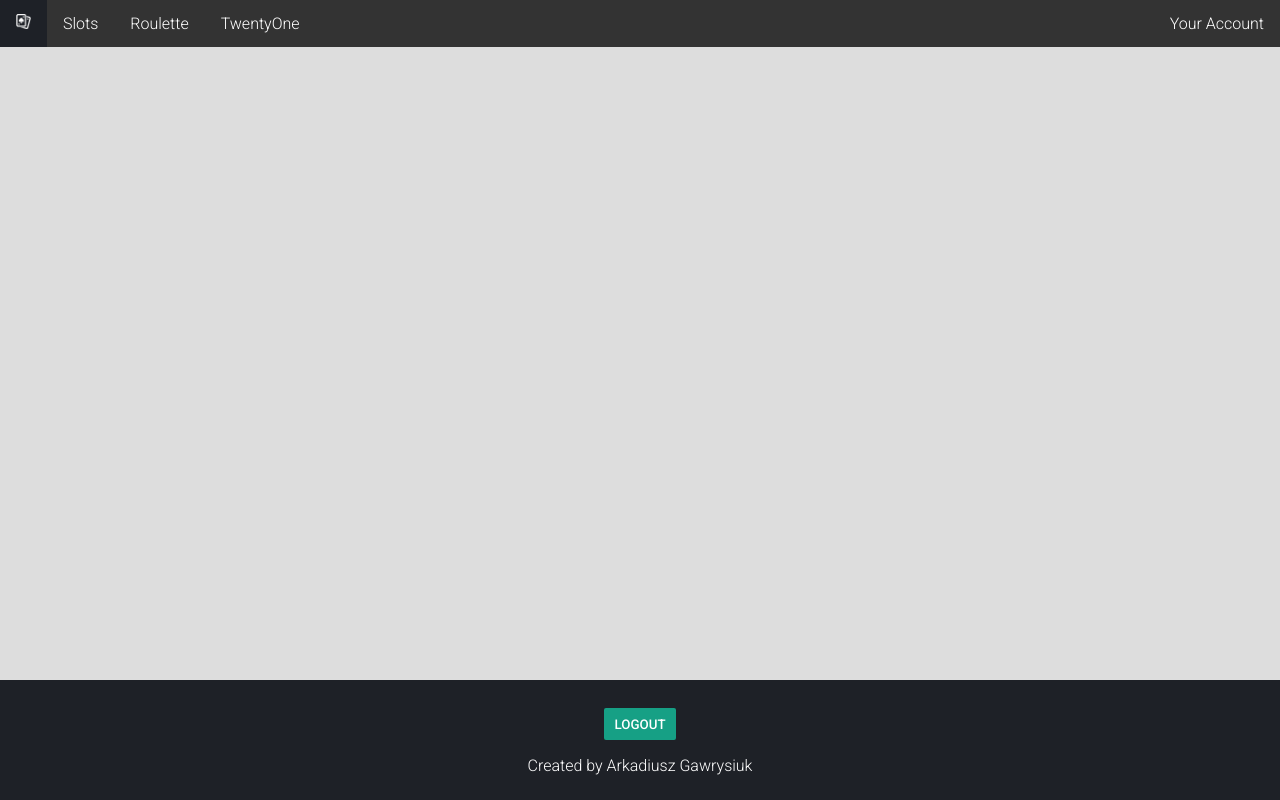
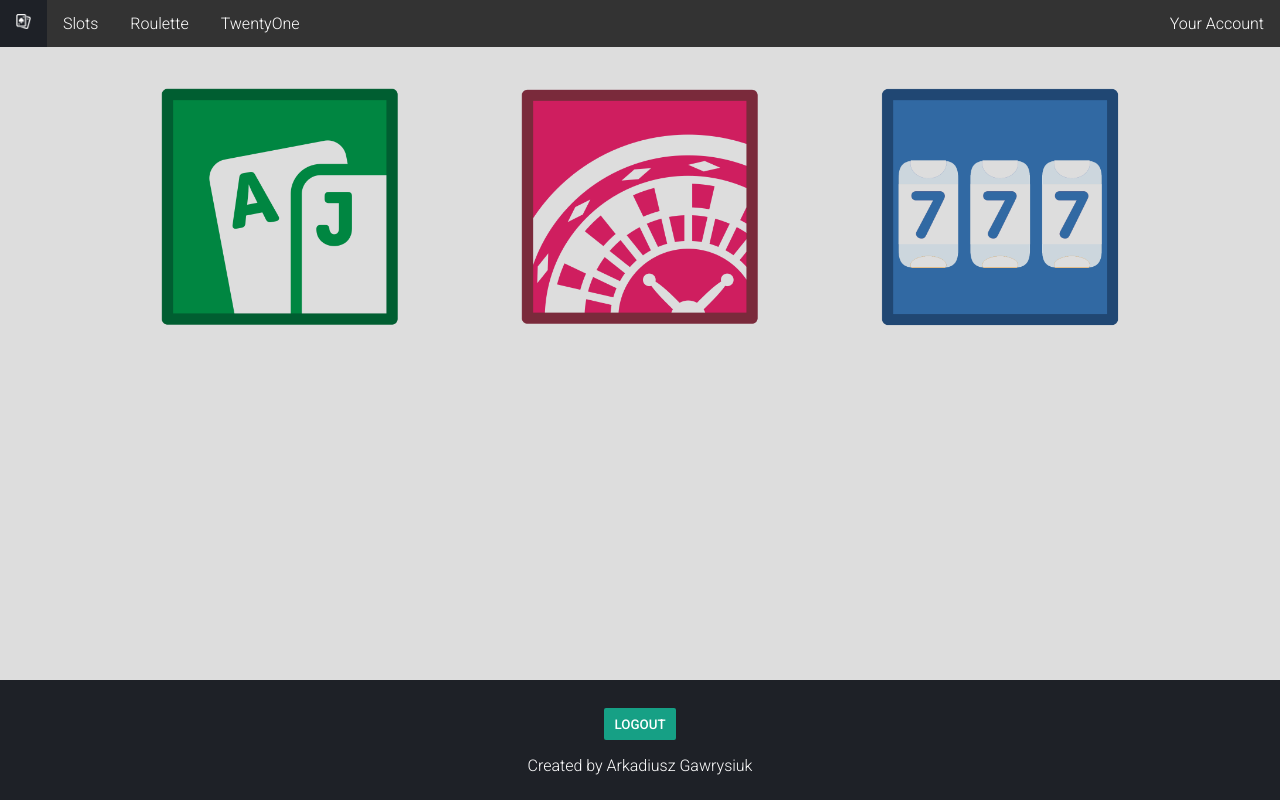
Before and after one commit to agawrysiuk/casino-spring-boot, an Angular app in the folder casino-frontend/: page /home in a window 1280 px wide. Before the commit this address led to /. Built offline with nearby package versions, Linux system fonts and the light colour scheme.

Commit message:
Added Home Component

```diff
--- a/casino-frontend/src/app/app-routing.module.ts
+++ b/casino-frontend/src/app/app-routing.module.ts
@@ -1,7 +1,11 @@
 import { NgModule } from '@angular/core';
 import { Routes, RouterModule } from '@angular/router';
+import {HomeComponent} from "./modules/home/home.component";
 
-const routes: Routes = [];
+const routes: Routes = [
+  { path: 'home', component: HomeComponent},
+  { path: '', redirectTo: 'home', pathMatch: 'full'}
+];
 
 @NgModule({
   imports: [RouterModule.forRoot(routes)],
--- a/casino-frontend/src/app/app.component.html
+++ b/casino-frontend/src/app/app.component.html
@@ -1,6 +1,6 @@
 <nav>
   <ul>
-    <li><a id="linkHome"><img src="/assets/images/casino-logo.png" id="casinoLogo" width="15" height="15" alt="casino_logo"/></a></li>
+    <li><a routerLink="/"><img src="/assets/images/casino-logo.png" id="casinoLogo" width="15" height="15" alt="casino_logo"/></a></li>
     <li><a id="linkSlots">Slots</a></li>
     <li><a id="linkRoulette">Roulette</a></li>
     <li><a id="linkTwentyOne">TwentyOne</a></li>
--- a/casino-frontend/src/app/app.module.ts
+++ b/casino-frontend/src/app/app.module.ts
@@ -3,10 +3,12 @@ import { NgModule } from '@angular/core';
 
 import { AppRoutingModule } from './app-routing.module';
 import { AppComponent } from './app.component';
+import { HomeComponent } from './modules/home/home.component';
 
 @NgModule({
   declarations: [
-    AppComponent
+    AppComponent,
+    HomeComponent
   ],
   imports: [
     BrowserModule,
--- /dev/null
+++ b/casino-frontend/src/app/modules/home/home.component.html
@@ -0,0 +1,9 @@
+<div align="center">
+  <table>
+    <tr>
+      <td><a id="linkTwentyOne"><img class="img-logo" src="/assets/images/Casino_Blackjack.png" alt="blackjack"/></a></td>
+      <td><a id="linkRoulette"><img class="img-logo" src="/assets/images/Casino_Roulette.png" alt="roulette"/></a></td>
+      <td><a id="linkSlots"><img class="img-logo" src="/assets/images/Casino_Slots.png" alt="slots"/></a></td>
+    </tr>
+  </table>
+</div>
--- /dev/null
+++ b/casino-frontend/src/app/modules/home/home.component.scss
@@ -0,0 +1,5 @@
+.img-logo {
+  width: 300px;
+  height: 300px;
+  border: 0;
+}
--- /dev/null
+++ b/casino-frontend/src/app/modules/home/home.component.ts
@@ -0,0 +1,15 @@
+import { Component, OnInit } from '@angular/core';
+
+@Component({
+  selector: 'app-home',
+  templateUrl: './home.component.html',
+  styleUrls: ['./home.component.scss']
+})
+export class HomeComponent implements OnInit {
+
+  constructor() { }
+
+  ngOnInit(): void {
+  }
+
+}
```
